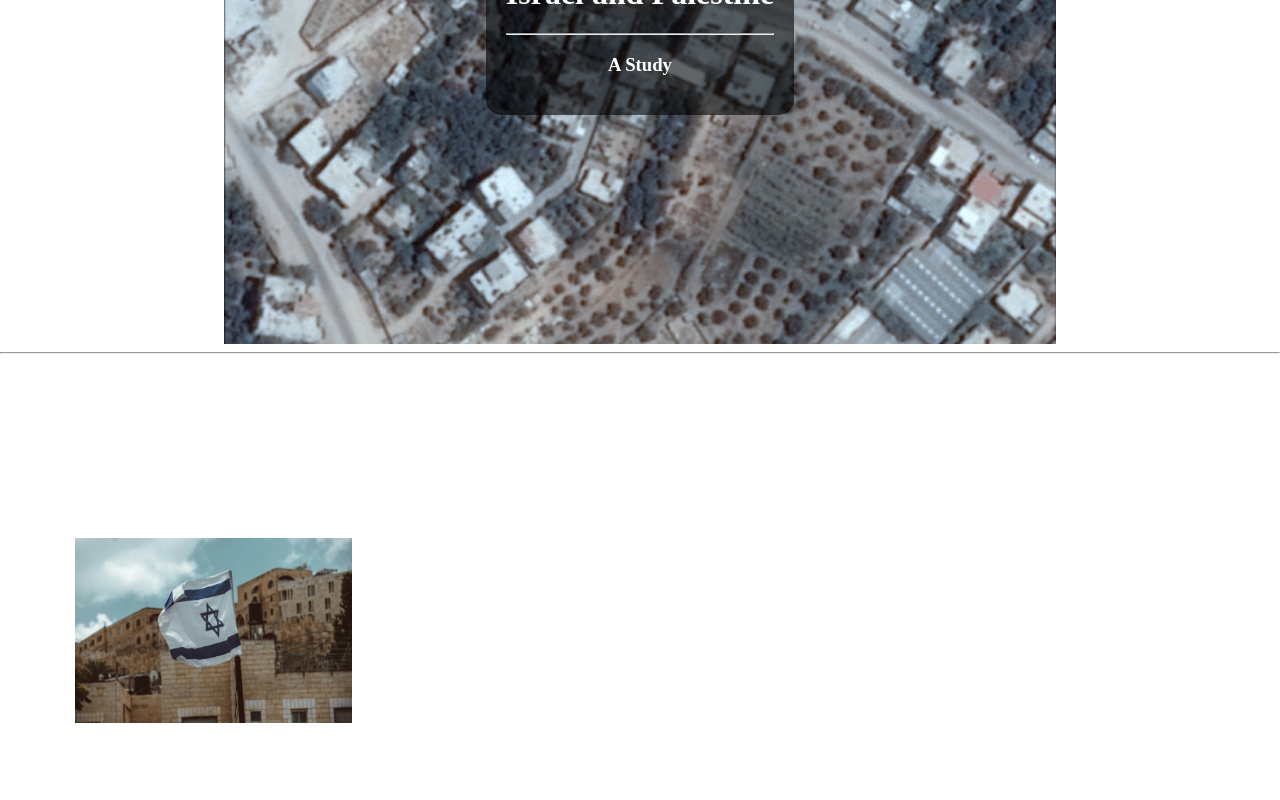
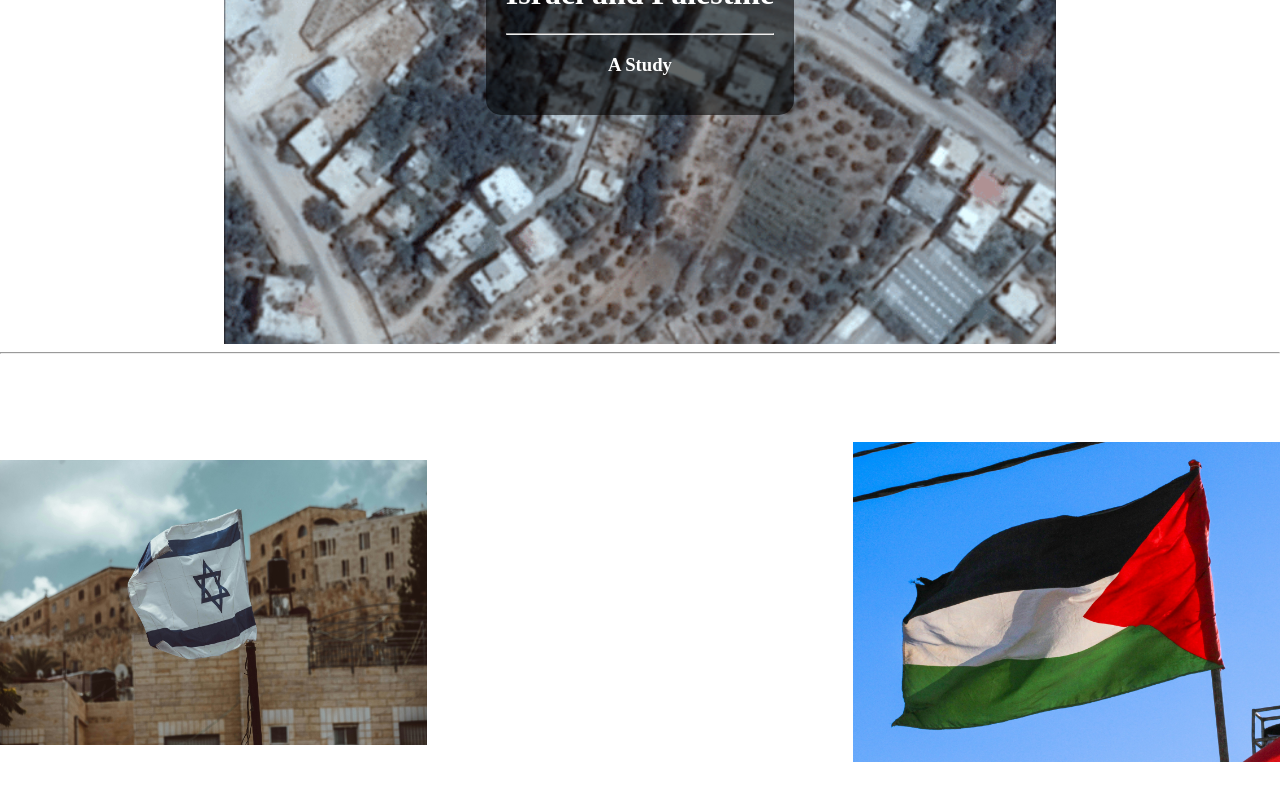
Before and after one commit to ravenusmc/israel_project, a Vue app in the folder client/: page / in a window 1280 px wide. Shown: the part 374-1174 px from the top of the page. Built offline with nearby package versions, Linux system fonts and the light colour scheme.

Commit message:
minor changes

```diff
--- a/client/src/components/home/Midsection.vue
+++ b/client/src/components/home/Midsection.vue
@@ -1,11 +1,11 @@
 <template>
     <div>
       <div class="pic-row">
-        <div class="left-image">
+        <div class="generic-pic-styling left-image">
         </div>
         <div>
         </div>
-        <div class="'right-image'">
+        <div class="generic-pic-styling right-image">
         </div>
       </div>
     </div>
@@ -22,18 +22,20 @@ export default {
 .pic-row {
   display: grid;
   grid-template-columns: 1fr 1fr 1fr;
+}
 
+.generic-pic-styling {
+  height: 60vh;
+  background-size: 65%; /* Slightly increases the width */
+  background-position: center center;
 }
 
 .left-image {
-  margin-top: 28px;
-  height: 60vh;
-  background: url("../../assets/images/Israel_flag.jpg") center/contain no-repeat;
-  background-position: center center;
-  background-size: 65%; /* Slightly increases the width */
-  display: flex;
-  justify-content: center;
-  align-items: center;
+  background: url("../../assets/images/Israel_flag.jpg") center/contain no-repeat
+}
+
+.right-image {
+  background: url("../../assets/images/Palestinain_flag.jpg") center/contain no-repeat;
 }
 
 
```
Also changed, not shown: client/src/assets/images/Palestinain_flag.jpg (added).
